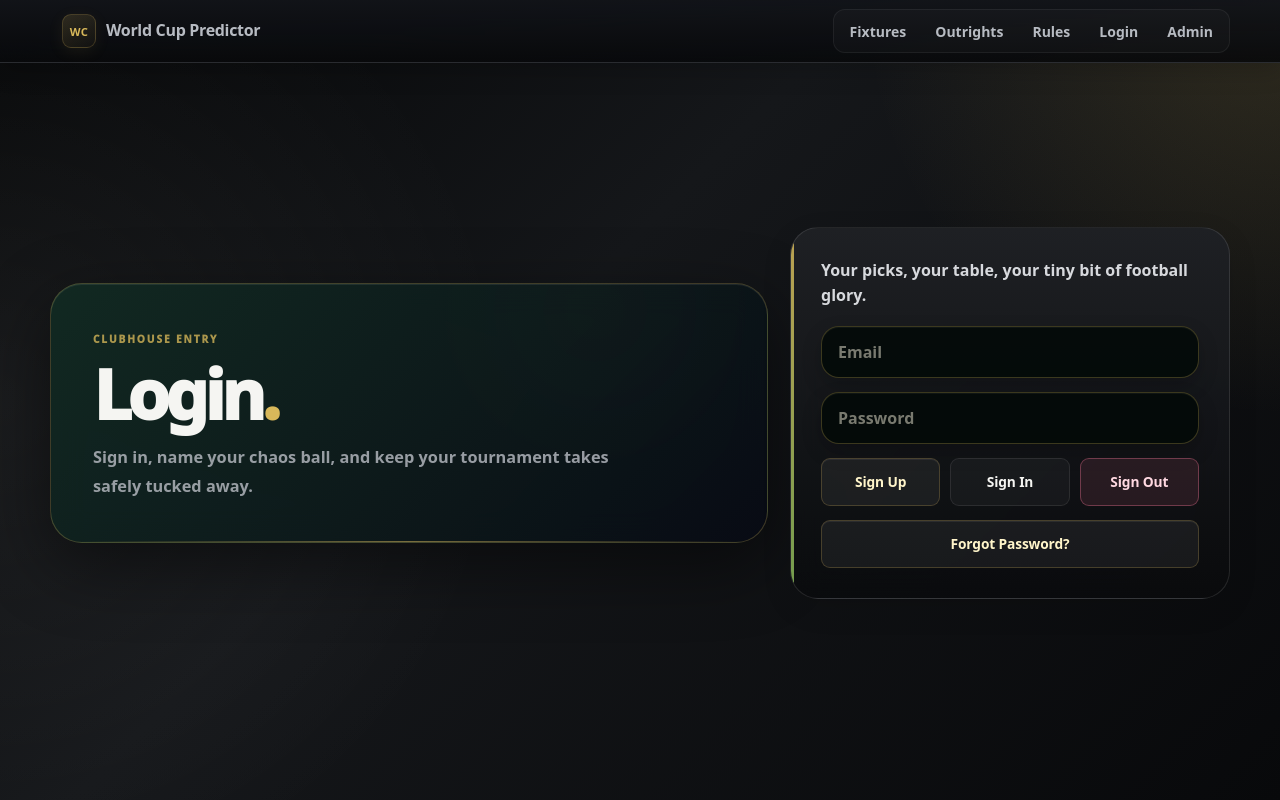
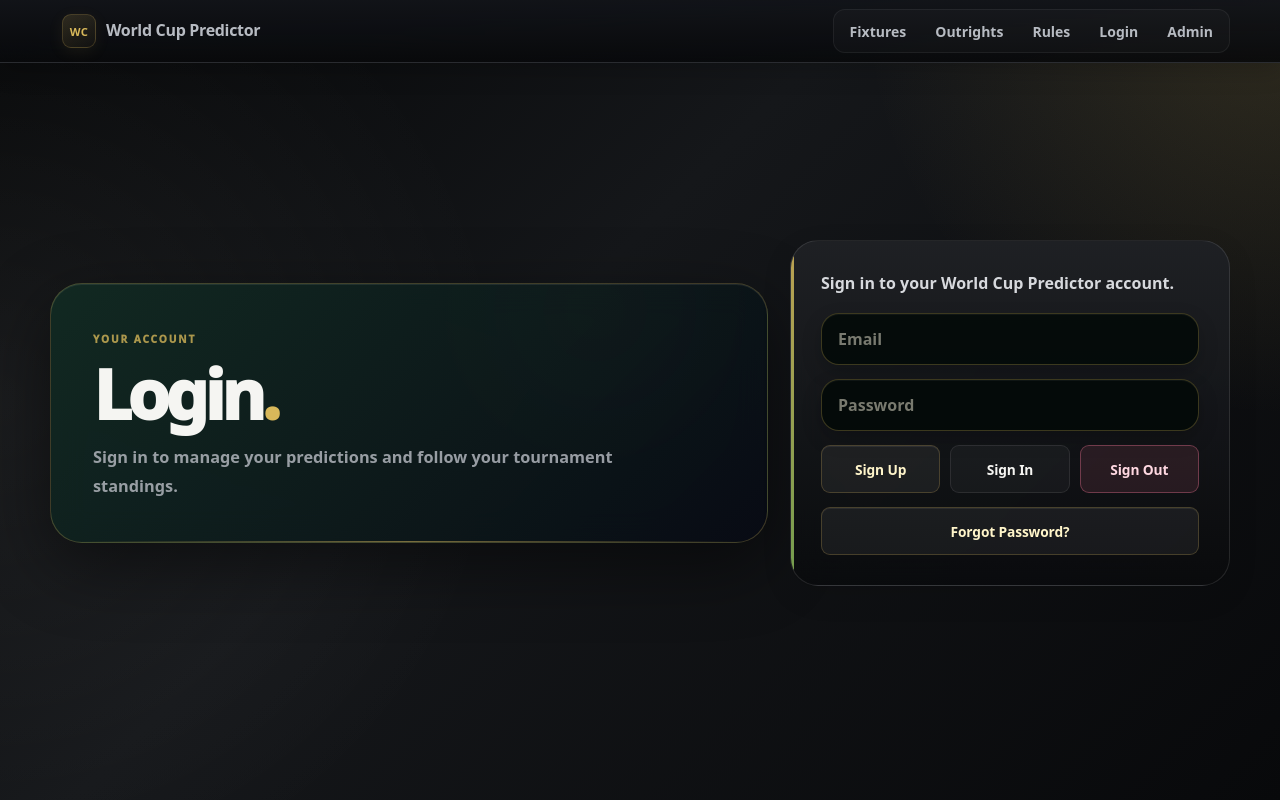
Before and after one commit to Stephenlyne62/world-cup-predictor, a Next.js app: page /login in a window 1280 px wide. Built offline with nearby package versions, Linux system fonts and the light colour scheme; no server answers.

Commit message:
Final UI and copy polish

```diff
--- a/app/fixtures/fixtures-client.tsx
+++ b/app/fixtures/fixtures-client.tsx
@@ -81,13 +81,13 @@ export default function FixturesClient({ matches }: { matches: any[] }) {
     <main className="wc-page">
       <section>
         <div className="wc-hero">
-          <p className="wc-kicker">score slips</p>
+          <p className="wc-kicker">Match Predictions</p>
           <h1 className="wc-title">
             Fixtures<span>.</span>
           </h1>
           <p className="wc-copy">
-            Tap in your predictions before kickoff. Clean cards, quick score
-            boxes, zero spreadsheet energy.
+            Submit your score predictions before kickoff. Predictions lock
+            automatically when each match begins.
           </p>
         </div>
 
--- a/app/globals.css
+++ b/app/globals.css
@@ -2813,3 +2813,19 @@ nav a:focus-visible {
 .login-card .forgot-password:hover {
   color: var(--gold);
 }
+/* =====================
+   TOP FORM — SOFTER GREEN
+===================== */
+
+.home-form-grid .home-stat-card:first-child {
+  background:
+    linear-gradient(
+      135deg,
+      rgba(22, 35, 28, 0.78),
+      rgba(15, 24, 20, 0.9)
+    );
+
+  border-color: rgba(216, 184, 90, 0.09);
+
+  box-shadow: none;
+}
--- a/app/login/page.tsx
+++ b/app/login/page.tsx
@@ -59,20 +59,19 @@ export default function LoginPage() {
     <main className="wc-page auth-page">
       <section className="auth-layout">
         <div className="wc-hero auth-hero">
-          <p className="wc-kicker">clubhouse entry</p>
+          <p className="wc-kicker">Your account</p>
           <h1 className="wc-title">
             Login<span>.</span>
           </h1>
 
           <p className="wc-copy">
-            Sign in, name your chaos ball, and keep your tournament takes
-            safely tucked away.
+            Sign in to manage your predictions and follow your tournament standings.
           </p>
         </div>
 
         <div className="wc-card wc-card-pad auth-card">
           <div className="auth-note">
-            Your picks, your table, your tiny bit of football glory.
+            Sign in to your World Cup Predictor account.
           </div>
 
           <div className="wc-form">
--- a/app/outrights/page.tsx
+++ b/app/outrights/page.tsx
@@ -177,17 +177,17 @@ export default function OutrightsPage() {
       <section>
         <div className="wc-hero">
           <p className="wc-kicker">
-            bonus chaos
+            Tournament predictions
           </p>
           <h1 className="wc-title">Outright Predictions<span>.</span></h1>
           <p className="wc-copy">
-            Pick your tournament bonuses before the first match kicks off.
+            Make your tournament-wide predictions before the first match begins.
           </p>
         </div>
 
         {outrightsLocked && (
           <div className="lock-banner">
-            Outrights are locked because the tournament has started.
+            Outright predictions are locked because the tournament has started.
           </div>
         )}
 
```
